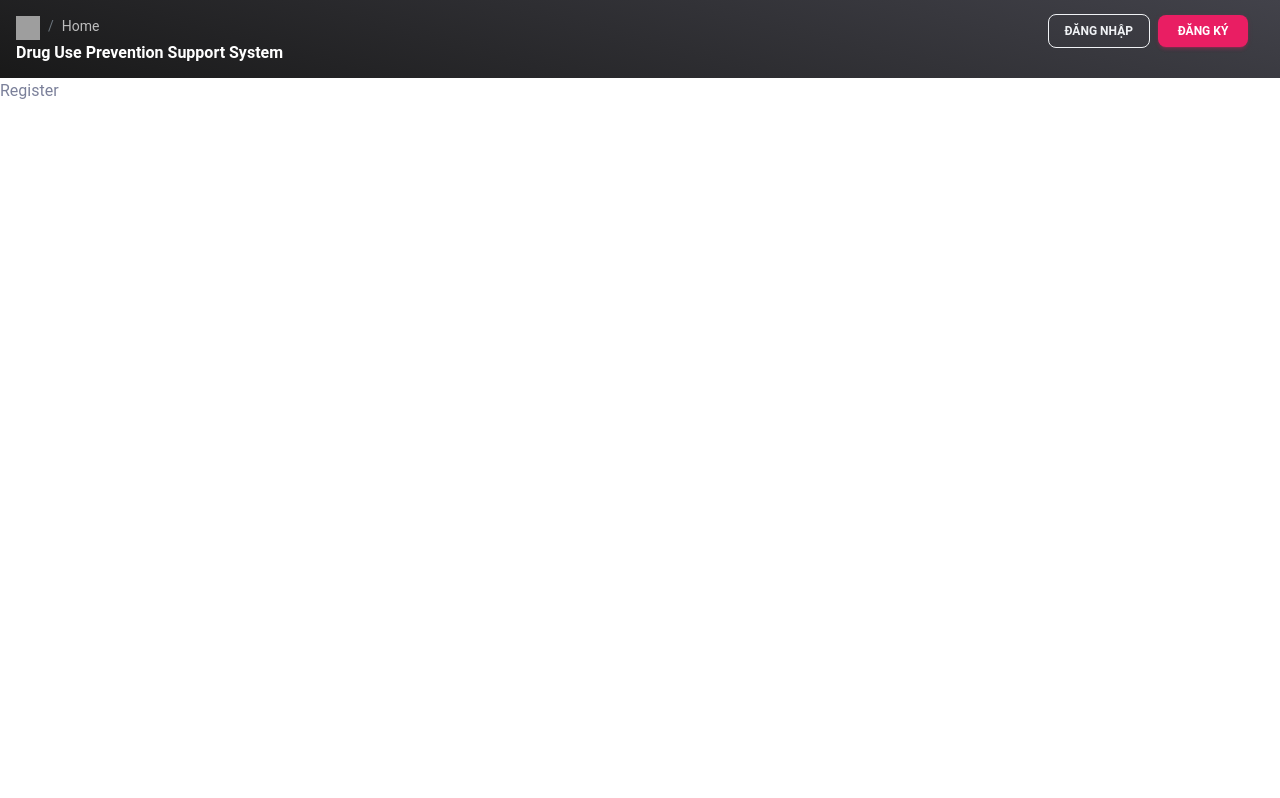
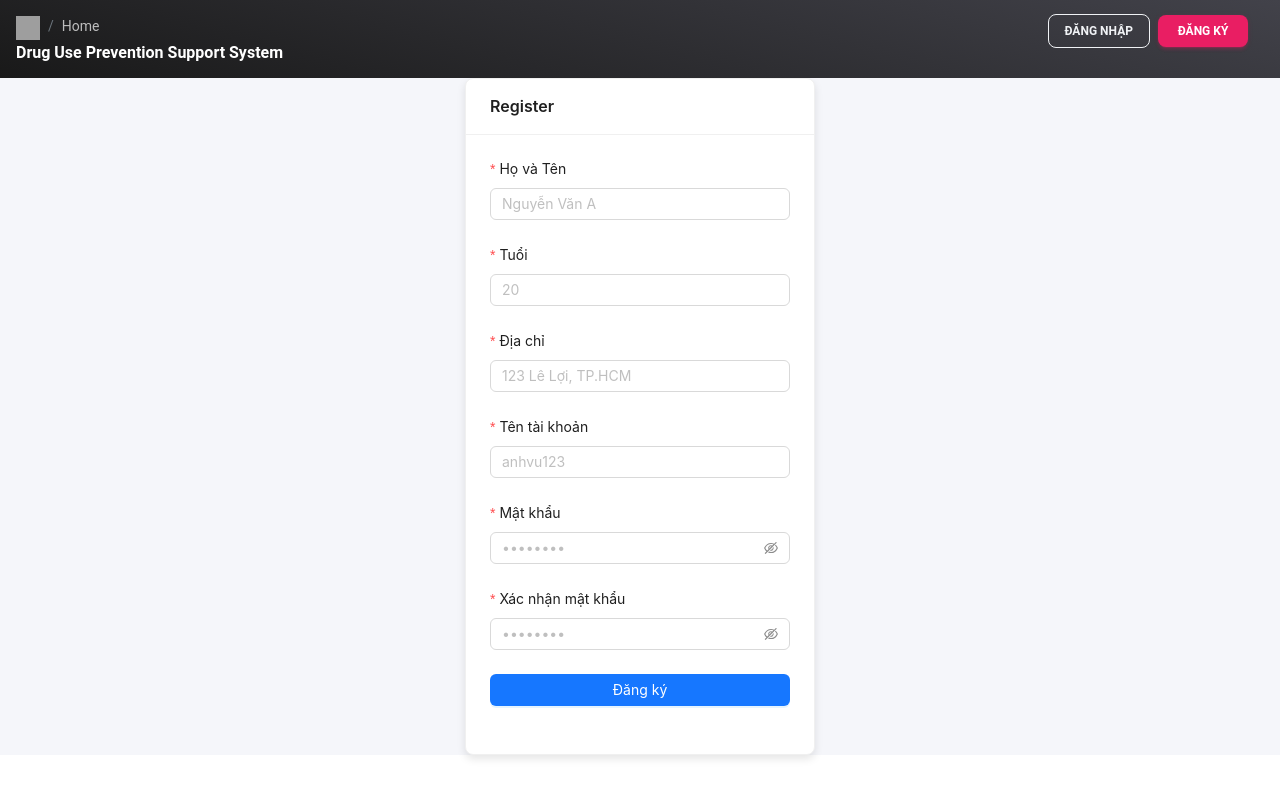
Before and after one commit to Summer2025SWP391-SE1832-Group3/DRUGS_FE, a React (Vite) app: page /register in a window 1280 px wide. Built offline with nearby package versions, Linux system fonts and the light colour scheme; grey boxes are pictures that could not be loaded.

Commit message:
Create register

```diff
--- a/src/pages/Home.jsx
+++ b/src/pages/Home.jsx
@@ -4,7 +4,6 @@ import Headers from '../components/layouts/Header'
 export default function Home() {
   return (
     <>
-    <Headers/>
     <div>Home</div>
     </>
   )
--- a/src/pages/Register.jsx
+++ b/src/pages/Register.jsx
@@ -1,7 +1,115 @@
-import React from 'react'
+import React from 'react';
+import { Form, Input, Button, Card, message } from 'antd';
+import { useNavigate } from 'react-router-dom';
 
 export default function Register() {
+  const navigate = useNavigate();
+
+  const onFinish = (values) => {
+    console.log('Đăng ký thành công:', values);
+    message.success('Đăng ký thành công!');
+    // Sau khi đăng ký xong có thể lưu vào localStorage hoặc gọi API
+    navigate('/login');
+  };
+
+  const onFinishFailed = (errorInfo) => {
+    console.log('Đăng ký thất bại:', errorInfo);
+  };
+
   return (
-    <div>Register</div>
-  )
+    <div
+      style={{
+        minHeight: '80vh',
+        background: '#f5f6fa',
+        display: 'flex',
+        alignItems: 'center',
+        justifyContent: 'center',
+      }}
+    >
+      <Card
+        title="Register"
+        style={{
+          minWidth: 350,
+          maxWidth: 450,
+          boxShadow: '0 4px 8px rgba(0, 0, 0, 0.1)',
+        }}
+      >
+        <Form
+          layout="vertical"
+          onFinish={onFinish}
+          onFinishFailed={onFinishFailed}
+        >
+          <Form.Item
+            label="Họ và Tên"
+            name="fullName"
+            rules={[{ required: true, message: 'Vui lòng nhập họ tên!' }]}
+          >
+            <Input placeholder="Nguyễn Văn A" />
+          </Form.Item>
+
+          <Form.Item
+            label="Tuổi"
+            name="age"
+            rules={[{ required: true, message: 'Vui lòng nhập tuổi!' }]}
+          >
+            <Input placeholder="20" />
+          </Form.Item>
+
+          <Form.Item
+            label="Địa chỉ"
+            name="address"
+            rules={[{ required: true, message: 'Vui lòng nhập địa chỉ!' }]}
+          >
+            <Input placeholder="123 Lê Lợi, TP.HCM" />
+          </Form.Item>
+
+          <Form.Item
+            label="Tên tài khoản"
+            name="username"
+            rules={[{ required: true, message: 'Vui lòng nhập tên tài khoản!' }]}
+          >
+            <Input placeholder="anhvu123" />
+          </Form.Item>
+
+          <Form.Item
+            label="Mật khẩu"
+            name="password"
+            rules={[{ required: true, message: 'Vui lòng nhập mật khẩu!' }]}
+            hasFeedback
+          >
+            <Input.Password placeholder="••••••••" />
+          </Form.Item>
+
+          <Form.Item
+            label="Xác nhận mật khẩu"
+            name="confirm"
+            dependencies={['password']}
+            hasFeedback
+            rules={[
+              {
+                required: true,
+                message: 'Vui lòng xác nhận mật khẩu!',
+              },
+              ({ getFieldValue }) => ({
+                validator(_, value) {
+                  if (!value || getFieldValue('password') === value) {
+                    return Promise.resolve();
+                  }
+                  return Promise.reject(new Error('Mật khẩu không khớp!'));
+                },
+              }),
+            ]}
+          >
+            <Input.Password placeholder="••••••••" />
+          </Form.Item>
+
+          <Form.Item>
+            <Button type="primary" htmlType="submit" block>
+              Đăng ký
+            </Button>
+          </Form.Item>
+        </Form>
+      </Card>
+    </div>
+  );
 }
```
